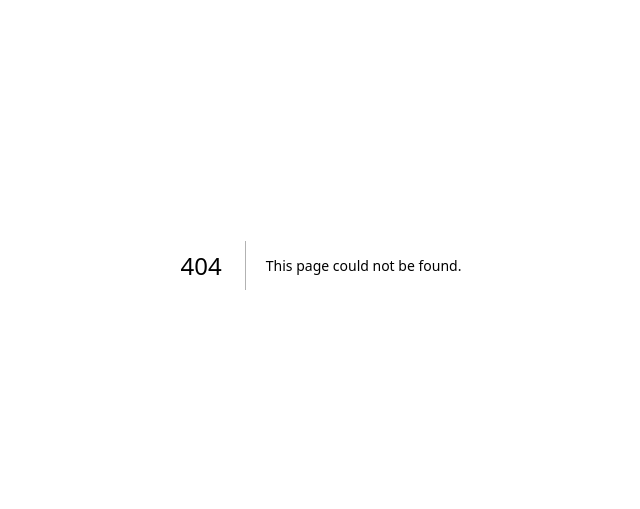
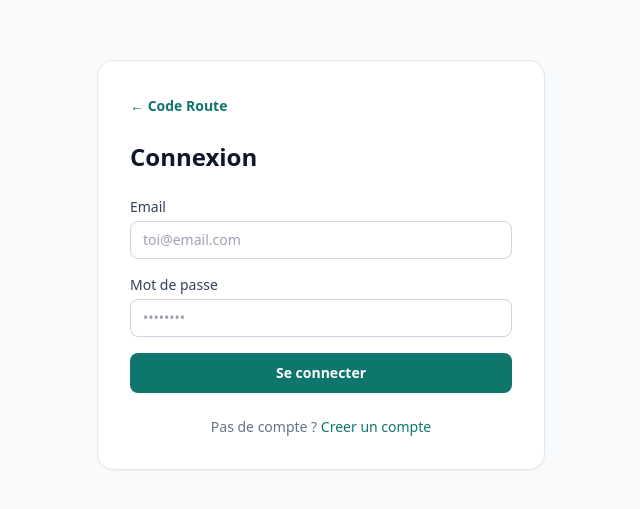
Before and after one commit to Salah8704/code-R, a Next.js app in the folder code-route-mvp/: page /auth/login in a window 1280 px wide. Before the commit this address had no page. Shown: the part 135-644 px from the top of the page, without its empty margins (319-959 px from the left). Built offline with nearby package versions, Linux system fonts and the light colour scheme.

Commit message:
add page.tsx

```diff
--- /dev/null
+++ b/code-route-mvp/app/auth/login/page.tsx
@@ -0,0 +1,40 @@
+"use client";
+import { useState, FormEvent } from "react";
+import { signIn } from "next-auth/react";
+import { useRouter } from "next/navigation";
+import Link from "next/link";
+
+export default function LoginPage() {
+  const router = useRouter();
+  const [email, setEmail] = useState("");
+  const [password, setPassword] = useState("");
+  const [error, setError] = useState("");
+  const [loading, setLoading] = useState(false);
+
+  async function handleSubmit(e: FormEvent) {
+    e.preventDefault(); setError(""); setLoading(true);
+    const result = await signIn("credentials", { email, password, redirect: false });
+    setLoading(false);
+    if (result?.error) setError("Email ou mot de passe incorrect");
+    else router.push("/dashboard");
+  }
+
+  return (
+    <main className="flex min-h-screen items-center justify-center bg-slate-50 px-4">
+      <div className="w-full max-w-md rounded-2xl border border-slate-200 bg-white p-8 shadow-sm">
+        <Link href="/" className="text-sm font-bold text-brand">← Code Route</Link>
+        <h1 className="mt-6 text-2xl font-bold text-slate-900">Connexion</h1>
+        {error && <div className="mt-4 rounded-lg bg-red-50 px-4 py-3 text-sm text-red-700">{error}</div>}
+        <form onSubmit={handleSubmit} className="mt-6 space-y-4">
+          <div><label className="block text-sm font-medium text-slate-700">Email</label>
+            <input type="email" value={email} onChange={e=>setEmail(e.target.value)} required className="mt-1 block w-full rounded-lg border border-slate-300 px-3 py-2 text-sm focus:border-brand focus:outline-none" placeholder="toi@email.com" /></div>
+          <div><label className="block text-sm font-medium text-slate-700">Mot de passe</label>
+            <input type="password" value={password} onChange={e=>setPassword(e.target.value)} required className="mt-1 block w-full rounded-lg border border-slate-300 px-3 py-2 text-sm focus:border-brand focus:outline-none" placeholder="••••••••" /></div>
+          <button type="submit" disabled={loading} className="w-full rounded-lg bg-brand px-4 py-2.5 text-sm font-semibold text-white hover:bg-brand-dark disabled:opacity-60">
+            {loading ? "Connexion..." : "Se connecter"}</button>
+        </form>
+        <p className="mt-6 text-center text-sm text-slate-500">Pas de compte ? <Link href="/auth/register" className="font-medium text-brand hover:underline">Creer un compte</Link></p>
+      </div>
+    </main>
+  );
+}
```
